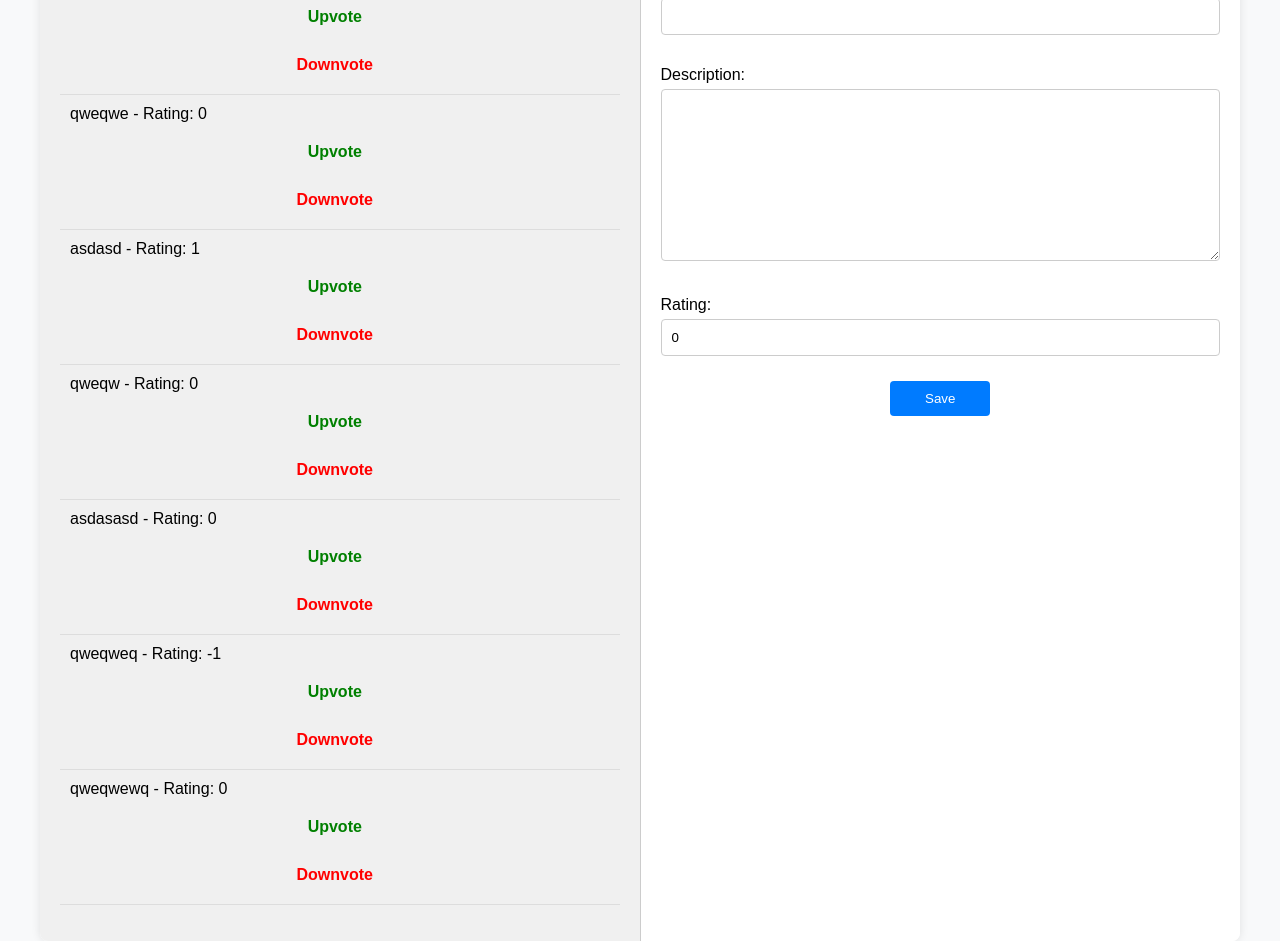
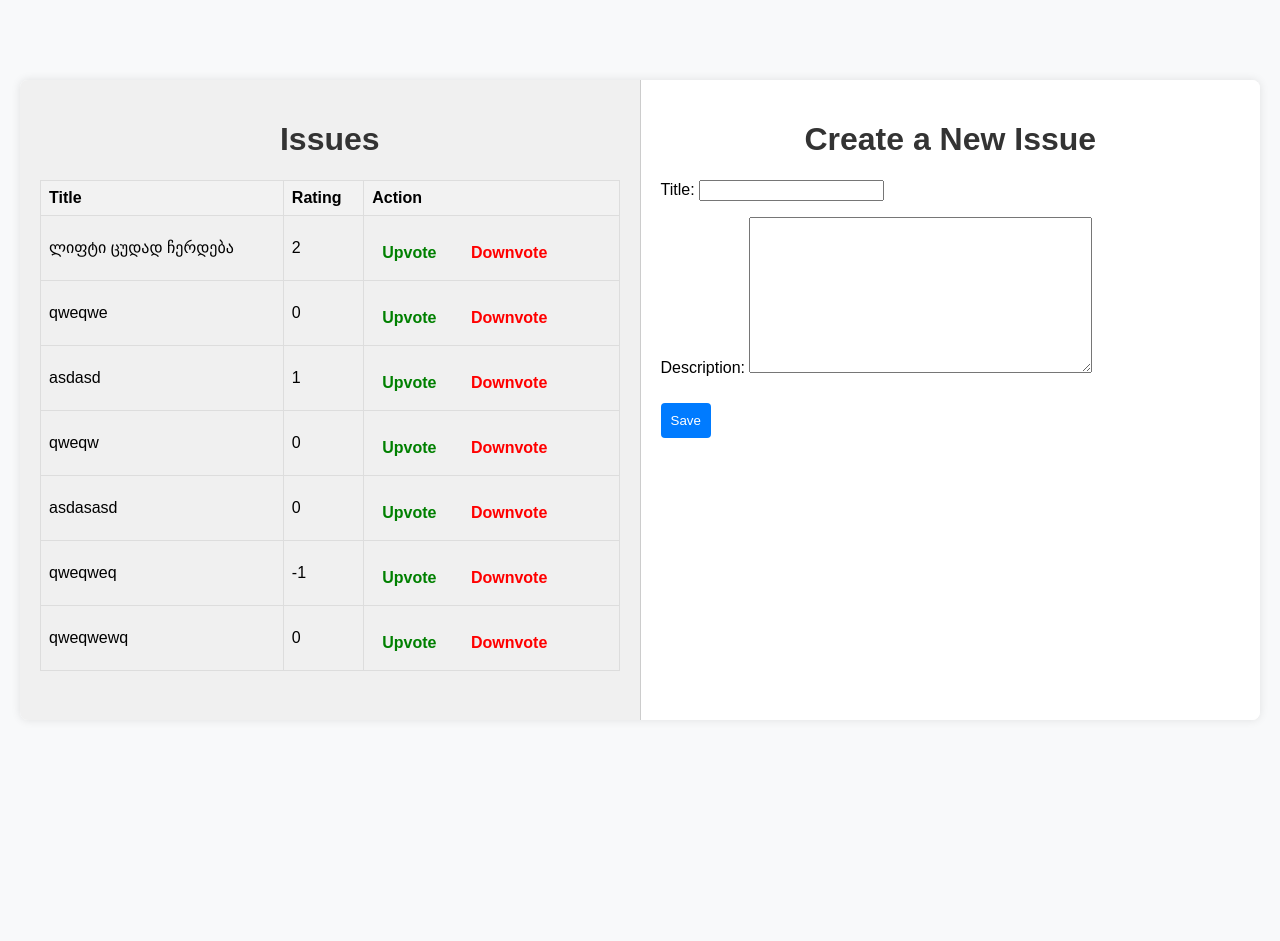
Before and after one commit to giorgiberia/issue_rater, a Django app: page /issues/ in a window 1280 px wide. After the commit the page ends 720 px from the top, so only its background shows below. Run offline with Django 5.2, Linux system fonts and the light colour scheme; a user stored in the database is signed in; data comes from the database, SQL or seed files in the repository; both versions use the stored data as it was after the commit.

Commit message:
make issue list as table

```diff
--- a/issues/forms.py
+++ b/issues/forms.py
@@ -6,7 +6,7 @@
 class IssueForm(forms.ModelForm):
     class Meta:
         model = Issue
-        fields = ["title", "description", "rating"]
+        fields = ["title", "description"]
 
 class VoteForm(forms.ModelForm):
     class Meta:
--- a/issues/static/css/styles.css
+++ b/issues/static/css/styles.css
@@ -2,18 +2,18 @@
     margin: 0;
     font-family: Arial, sans-serif;
     background-color: #f8f9fa;
+    height: 100vh;
     display: flex;
     justify-content: center;
     align-items: center;
-    height: 100vh;
 }
 
 .container {
     display: flex;
-    box-shadow: 0 0 10px rgba(0, 0, 0, 0.1); /* Example shadow */
-    overflow: hidden; /* Ensure shadows don't overflow */
     width: 100%;
-    max-width: 1200px; /* Adjust max-width as needed */
+    height: 80%; /* Adjust height as needed */
+    box-shadow: 0 0 10px rgba(0, 0, 0, 0.1);
+    overflow: hidden;
     margin: 20px;
     border-radius: 8px;
     background-color: #fff;
@@ -23,13 +23,15 @@
     flex: 1;
     background-color: #f0f0f0;
     padding: 20px;
-    border-right: 1px solid #ccc; /* Delimiter */
+    border-right: 1px solid #ccc;
+    overflow-y: auto; /* Ensure scrolling if content overflows */
 }
 
 .right-section {
     flex: 1;
     background-color: #ffffff;
     padding: 20px;
+    overflow-y: auto; /* Ensure scrolling if content overflows */
 }
 
 h1 {
@@ -37,47 +39,25 @@
     text-align: center;
 }
 
-ul {
-    list-style-type: none;
-    padding: 0;
+table {
+    width: 100%;
+    border-collapse: collapse;
 }
 
-li {
-    padding: 10px;
-    border-bottom: 1px solid #ddd;
+table, th, td {
+    border: 1px solid #ddd;
 }
 
-a {
-    color: #007bff;
-    text-decoration: none;
+th, td {
+    padding: 8px;
+    text-align: left;
 }
 
-a:hover {
-    text-decoration: underline;
-}
-
-form {
-    display: flex;
-    flex-direction: column;
-    align-items: center;
-}
-
-form p {
-    margin-bottom: 10px;
-    width: 100%;
-}
-
-form input, form textarea, form select {
-    width: 100%;
-    padding: 10px;
-    margin: 5px 0;
-    border: 1px solid #ccc;
-    border-radius: 4px;
-    box-sizing: border-box;
+th {
+    background-color: #f2f2f2;
 }
 
 button {
-    width: 100px;
     padding: 10px;
     background-color: #007bff;
     color: #fff;
--- a/templates/issues/issue_list_and_create.html
+++ b/templates/issues/issue_list_and_create.html
@@ -10,18 +10,30 @@
 <div class="container">
     <div class="left-section">
         <h1>Issues</h1>
-        <ul>
+        <table>
+            <thead>
+            <tr>
+                <th>Title</th>
+                <th>Rating</th>
+                <th>Action</th>
+            </tr>
+            </thead>
+            <tbody>
             {% for issue in issues %}
-                <li>
-                    {{ issue.title }} - Rating: {{ issue.rating }}
-                    <form method="post" action="{% url 'vote_issue' issue.id %}">
-                        {% csrf_token %}
-                        <button type="submit" name="vote_type" value="1" class="vote-button upvote">Upvote</button>
-                        <button type="submit" name="vote_type" value="-1" class="vote-button downvote">Downvote</button>
-                    </form>
-                </li>
+                <tr>
+                    <td>{{ issue.title }}</td>
+                    <td>{{ issue.rating }}</td>
+                    <td>
+                        <form method="post" action="{% url 'vote_issue' issue.id %}" style="display:inline;">
+                            {% csrf_token %}
+                            <button type="submit" name="vote_type" value="1" class="vote-button upvote">Upvote</button>
+                            <button type="submit" name="vote_type" value="-1" class="vote-button downvote">Downvote</button>
+                        </form>
+                    </td>
+                </tr>
             {% endfor %}
-        </ul>
+            </tbody>
+        </table>
     </div>
 
     <div class="right-section">
```
Also changed, not shown: db.sqlite3, issues/migrations/0003_vote_created_at_alter_vote_issue_alter_vote_user_and_more.py (added).
